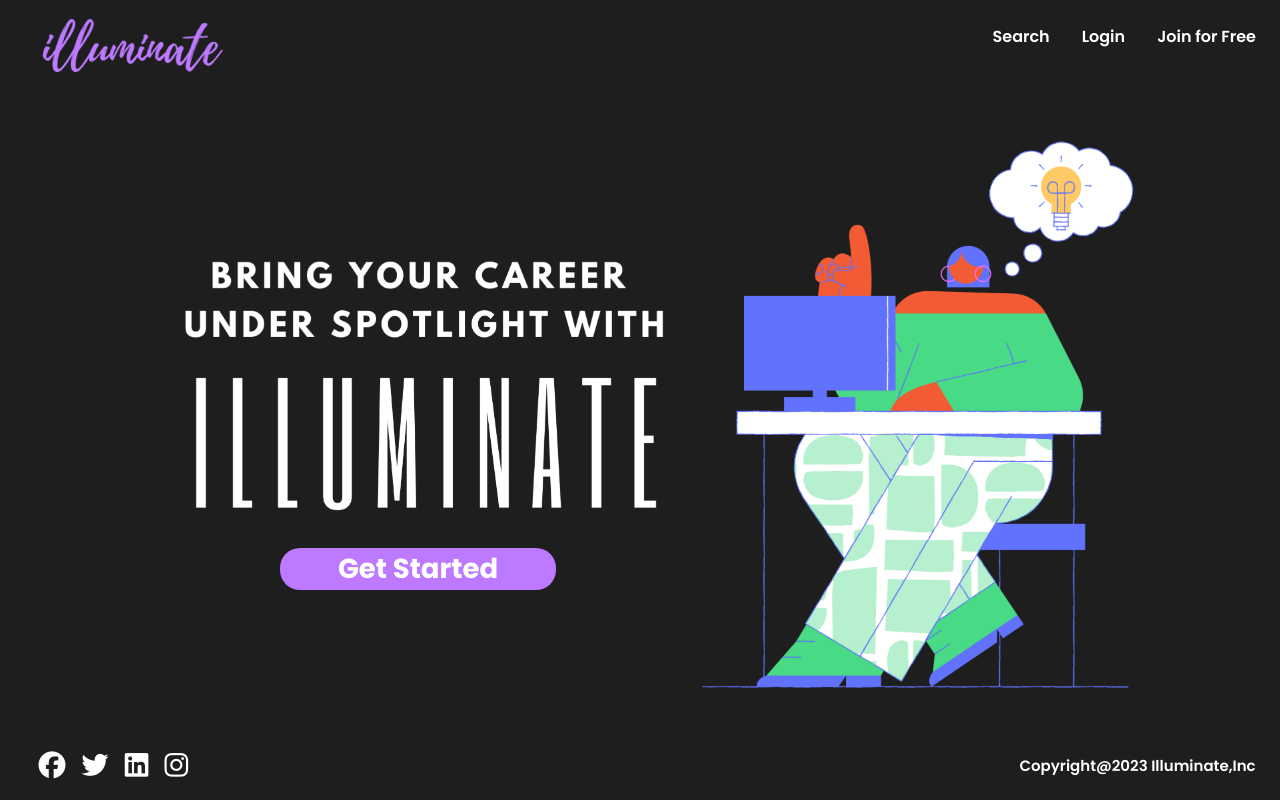
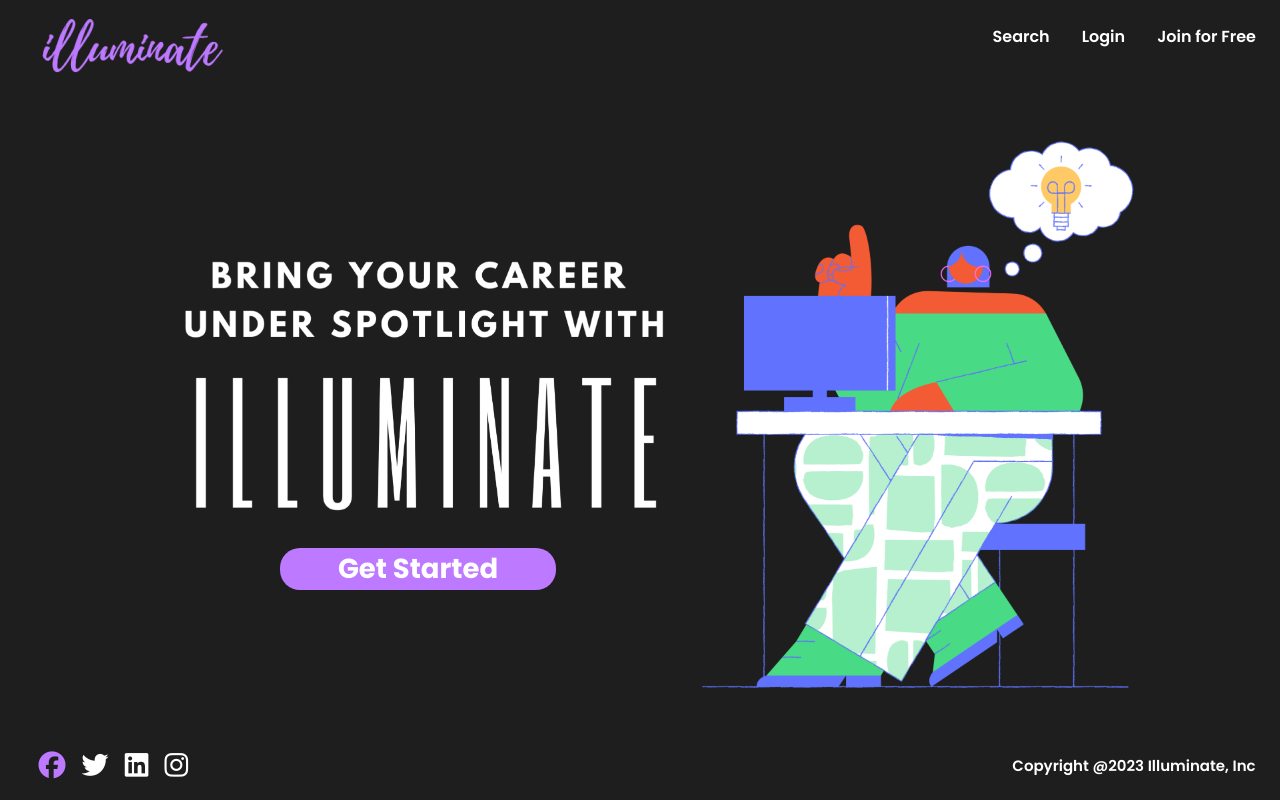
Before and after one commit to aditi977/Illuminate, a React (Create React App) app in the folder frontend/: page / in a window 1280 px wide. In both pictures the pointer is over the icon 51 px from the left and 765 px from the top of the page. Built offline with nearby package versions, Linux system fonts and the light colour scheme.

Commit message:
fixed footer icon hover & copyright

```diff
--- a/frontend/src/components/Footer.css
+++ b/frontend/src/components/Footer.css
@@ -63,7 +63,7 @@ footer {
     text-decoration: none;
     color: var(--primary-text-color);
 } */
-.links > a:hover{
+.fa-brands:hover{
     transition: color 100ms ease-in;
     color: var(--secondary-text-color);
 }
--- a/frontend/src/components/Footer.js
+++ b/frontend/src/components/Footer.js
@@ -15,7 +15,7 @@ export default function Footer() {
               <i className="fa-brands fa-instagram"></i></a>
           </section>
         </div>
-        <section className="copy-rights-bar">Copyright@2023 Illuminate,Inc</section>
+        <section className="copy-rights-bar">Copyright @2023 Illuminate, Inc</section>
 
 
 
```
